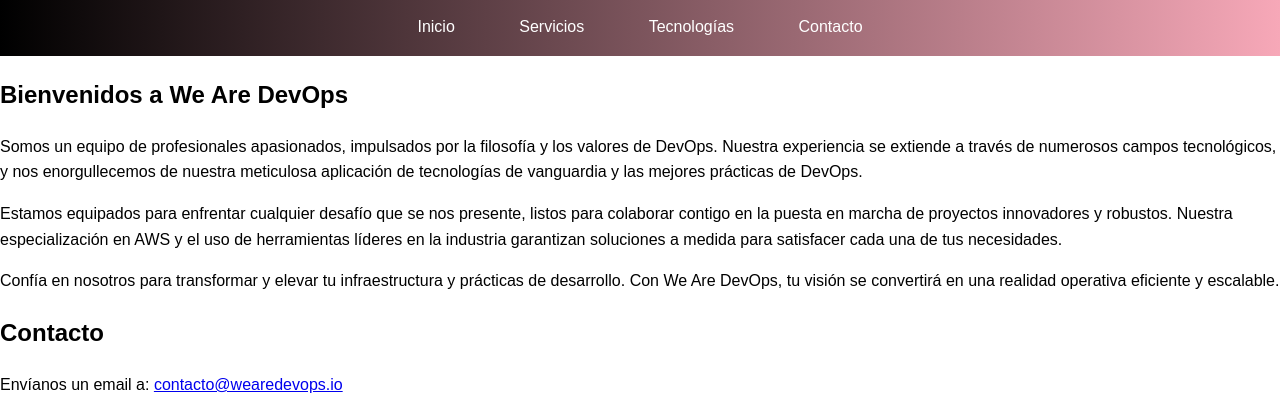
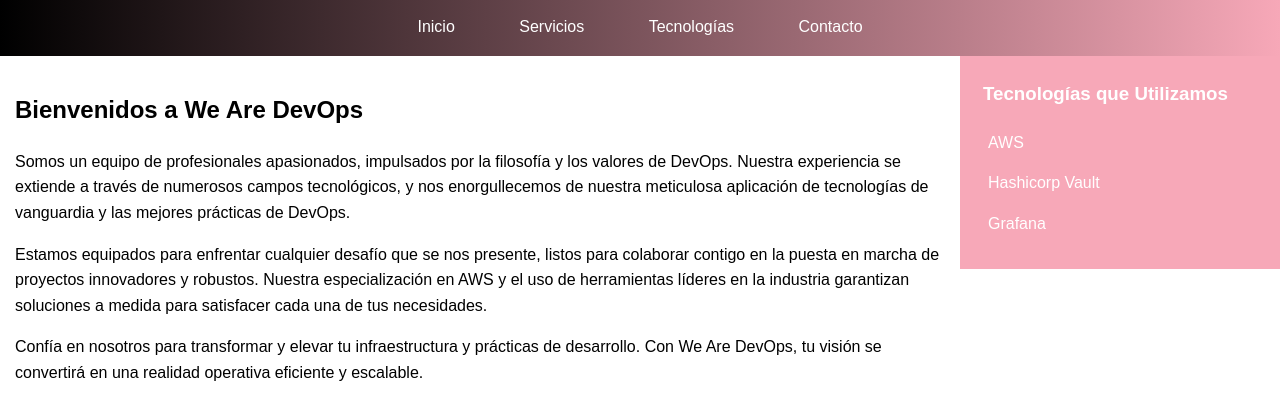
Before and after one commit to mokelean/wearedevops.io, a plain HTML site: page index.html in a window 1280 px wide. Shown: the part 96-499 px from the top of the page. Drawn offline with Linux system fonts and the light colour scheme.

Commit message:
sitio con marcas

```diff
--- a/index.html
+++ b/index.html
@@ -1,74 +1,3 @@
-<!DOCTYPE html>
-<html lang="es">
-<head>
-    <meta charset="UTF-8">
-    <meta name="viewport" content="width=device-width, initial-scale=1.0">
-    <title>We Are DevOps</title>
-    <link rel="stylesheet" href="style.css">
-</head>
-<body>
-    <header>
-        <h1>We Are DevOps</h1>
-        <nav>
-            <ul>
-                <li><a href="#inicio">Inicio</a></li>
-                <li class="dropdown">
-                    <a href="javascript:void(0)">Servicios</a>
-                    <ul class="dropdown-content">
-                        <li><a href="#">Automatización de Infraestructuras</a></li>
-                        <li><a href="#">Gestión de Configuraciones</a></li>
-                        <li><a href="#">Integración y Despliegue Continuos</a></li>
-                    </ul>
-                </li>
-                <li class="dropdown">
-                    <a href="javascript:void(0)">Tecnologías</a>
-                    <ul class="dropdown-content">
-                        <li><a href="#">AWS & Cloudflare</a></li>
-                        <li><a href="#">GitHub</a></li>
-                        <li><a href="#">Terraform & Ansible</a></li>
-                    </ul>
-                </li>
-                <li><a href="#contact">Contacto</a></li>
-            </ul>
-        </nav>
-    </header>
-
-    <main>
-        <section id="inicio">
-            <h2>Bienvenidos a We Are DevOps</h2>
-            <p>
-                Somos un equipo de profesionales apasionados, impulsados por la filosofía y los valores de DevOps.
-                Nuestra experiencia se extiende a través de numerosos campos tecnológicos, y nos enorgullecemos
-                de nuestra meticulosa aplicación de tecnologías de vanguardia y las mejores prácticas de DevOps.
-            </p>
-            <p>
-                Estamos equipados para enfrentar cualquier desafío que se nos presente, listos para colaborar
-                contigo en la puesta en marcha de proyectos innovadores y robustos. Nuestra especialización en AWS
-                y el uso de herramientas líderes en la industria garantizan soluciones a medida para satisfacer
-                cada una de tus necesidades.
-            </p>
-            <p>
-                Confía en nosotros para transformar y elevar tu infraestructura y prácticas de desarrollo.
-                Con We Are DevOps, tu visión se convertirá en una realidad operativa eficiente y escalable.
-            </p>
-        </section>
-
-        <!-- Aquí pueden ir otras secciones como Servicios, Tecnologías, etc. -->
-
-        <section id="contact">
-            <h2>Contacto</h2>
-            <p>Envíanos un email a: <a href="mailto:contacto@wearedevops.io">contacto@wearedevops.io</a></p>
-        </section>
-    </main>
-
-    <footer>
-        <p>© 2024 We Are DevOps. Todos los derechos reservados.</p>
-    </footer>
-</body>
-</html>
-
-
-
 <!DOCTYPE html>
 <html lang="es">
 <head>
```
